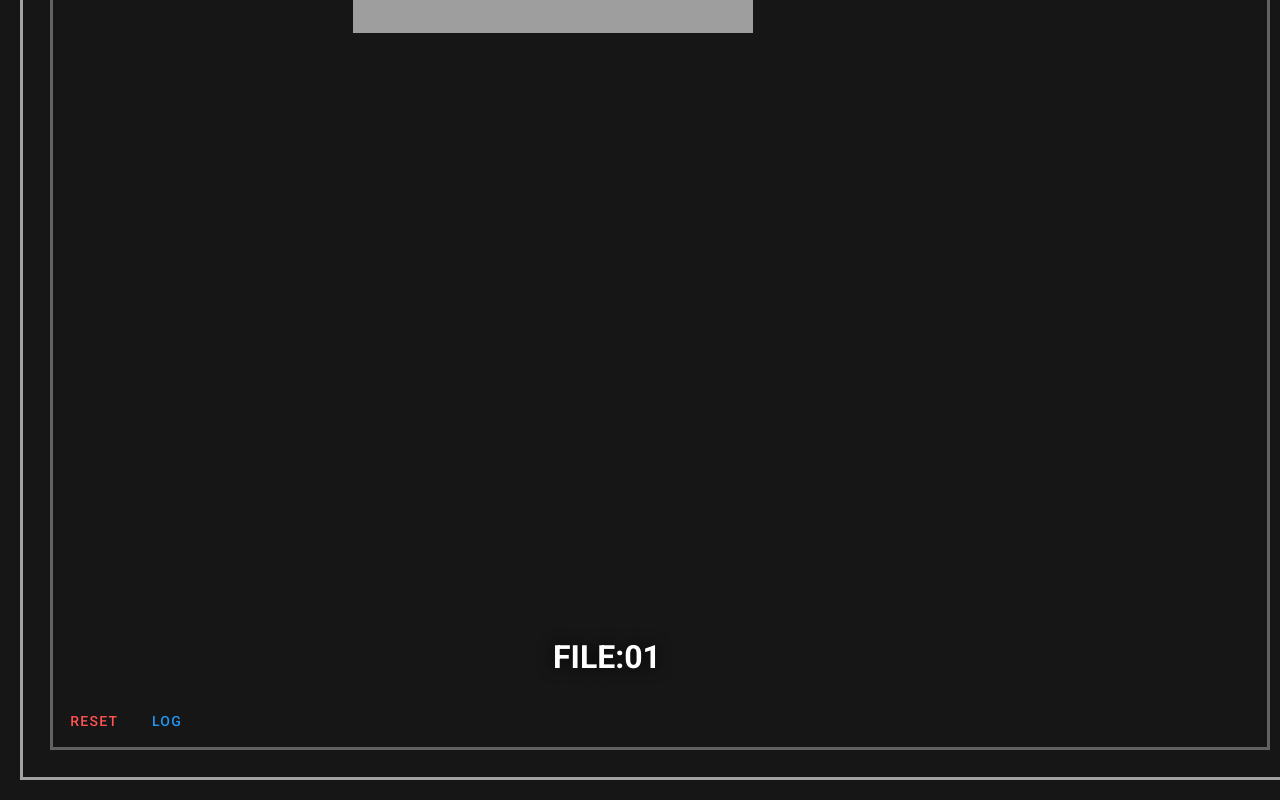
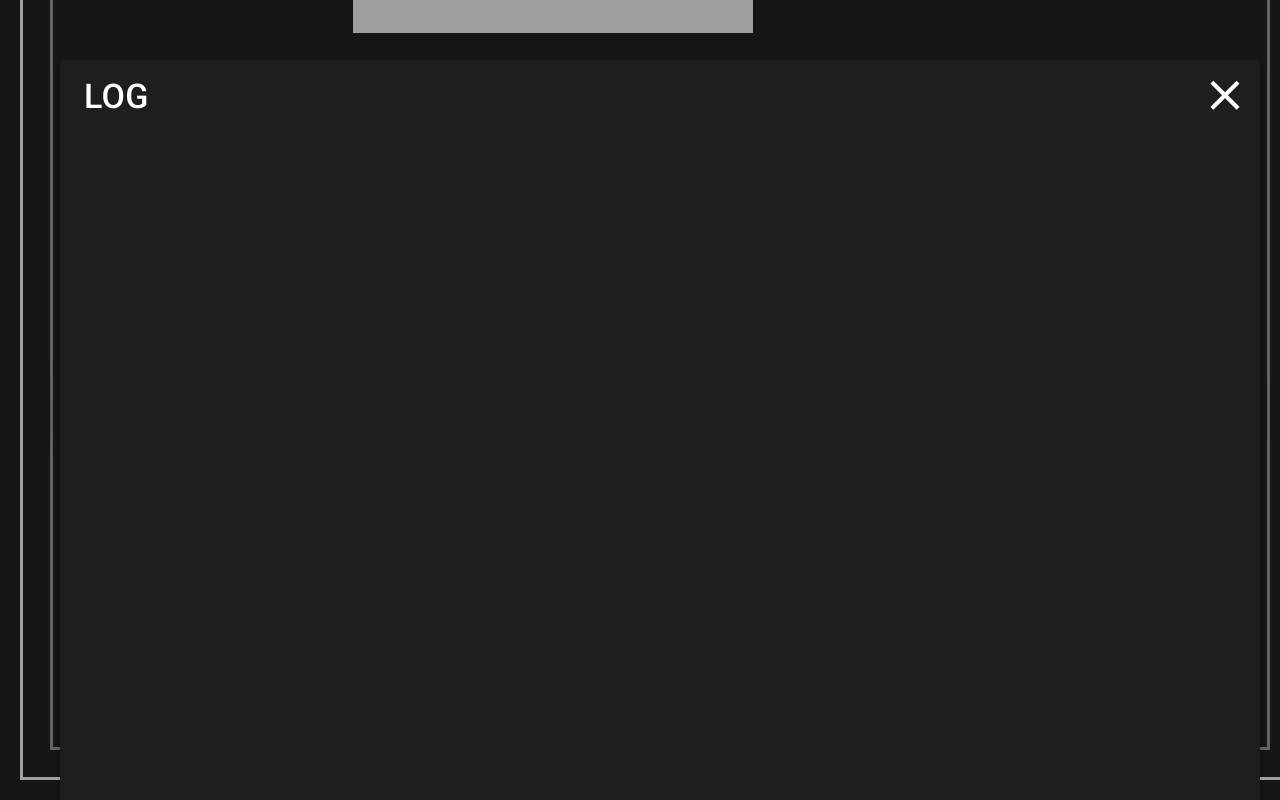
Before and after one commit to hoshinochar/stuffs, a Vue app: page /#/deleted-affair in a window 1280 px wide. Both pictures are taken after a click on the button "LOG". Shown: the part 320-1120 px from the top of the page. Built offline with nearby package versions, Linux system fonts and the light colour scheme; grey boxes are pictures that could not be loaded.

Commit message:
i made da log

```diff
--- a/src/components/File.vue
+++ b/src/components/File.vue
@@ -10,12 +10,10 @@
     <v-dialog
       v-model="dialog"
       hide-overlay
-      width="1200"
-      class="dialog">
+      width="1200">
       <v-card
         width="1200"
-        height="1000"
-        class="card">
+        height="1000">
 
         <v-btn
           @click="dialog = false"
@@ -157,6 +155,10 @@ export default {
     width: 200px;
   }
 
+  b, strong {
+    color: white;
+  }
+
   .slide-enter-active {
    -moz-transition-duration: 0.3s;
    -webkit-transition-duration: 0.3s;
--- a/src/views/DeletedAffair.vue
+++ b/src/views/DeletedAffair.vue
@@ -14,11 +14,11 @@
         number="01"
         top="900px"
         left="500px"
-        :complete="(file01a.length > 0 && file01b.length > 0 && file01c.length > 0)"
+        :complete="file01a.length > 0 && file01b.length > 0 && file01c.length > 0"
         v-on:reset="reset('01')"
         v-on:toggle="showfile01story = !showfile01story">
         <transition name="slide">
-          <section v-if="showfile01story" class="story">
+          <section v-if="showfile01story">
             After her one year anniversary, Char traveled to Axis to take a break. She decided to further her education by attending the University of <strong>{{ file01a || '_______' }}</strong>. During that time, she bought new combat boots and tested them out by stepping on <strong>{{ file01b || '_______' }}</strong>.  Something <strong>{{ file01c || '_______' }}</strong> Something.
           </section>
         </transition>
@@ -42,6 +42,35 @@
         </section>
       </File>
 
+      <!-- LOG -->
+      <v-dialog
+        v-model="log"
+        hide-overlay
+        width="1200">
+        <v-card
+          width="1200"
+          height="1000">
+
+          <v-btn
+            @click="log = false"
+            class="x-btn"
+            icon>
+            <v-icon>mdi-close</v-icon>
+          </v-btn>
+
+          <v-card-title class="text-h4">
+            LOG
+          </v-card-title>
+
+          <v-card-text>
+            <section v-if="file01a.length > 0 && file01b.length > 0 && file01c.length > 0">
+              After her one year anniversary, Char traveled to Axis to take a break. She decided to further her education by attending the University of <strong>{{ file01a }}</strong>. During that time, she bought new combat boots and tested them out by stepping on <strong>{{ file01b }}</strong>.  Something <strong>{{ file01c }}</strong> Something.
+            </section>
+
+          </v-card-text>
+        </v-card>
+
+      </v-dialog>
 
       <!-- CONTROLS -->
       <v-card-actions class="actions">
@@ -55,6 +84,7 @@
         <v-btn
           color="primary"
           text
+          @click="log = true"
         >
           LOG
         </v-btn>
@@ -81,6 +111,8 @@ export default {
   },
   data () {
     return {
+      log: false,
+
       // SHOW STORY (NOTE: THIS IS HORRIBLE DON'T DO THIS)
       showfile01story: false,
 
@@ -99,6 +131,9 @@ export default {
           this.file01c = '';
           break;
         default:
+          this.file01a = '';
+          this.file01b = '';
+          this.file01c = '';
       }
     },
   },
@@ -140,6 +175,20 @@ export default {
     font-size: 2rem;
   }
 
+  .v-card {
+    position: absolute !important;
+    left: 60px;
+    top: 60px;
+  }
+
+  .v-card__text {
+    font-size: 1.5rem !important;
+  }
+
+  b, strong {
+    color: white;
+  }
+
   .actions {
     position: absolute;
     bottom: 0px;
```
